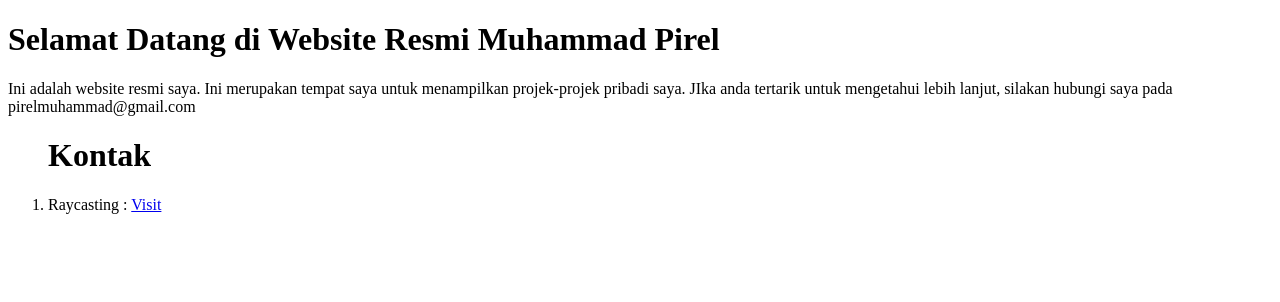
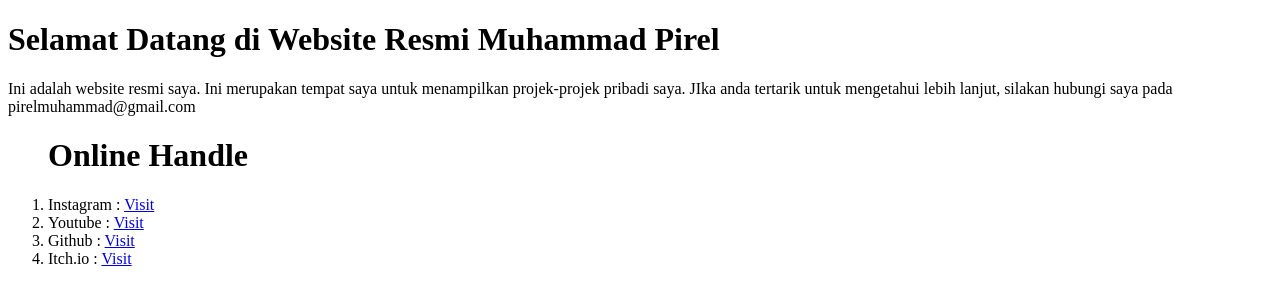
Before and after one commit to pirel624/pirel624.github.io, a plain HTML site: page index.html in a window 1280 px wide. Drawn offline with Linux system fonts and the light colour scheme.

Commit message:
Update index.html

```diff
--- a/index.html
+++ b/index.html
@@ -11,11 +11,15 @@
 	<h1>Selamat Datang di Website Resmi Muhammad Pirel</h1>
  	<p>
 		Ini adalah website resmi saya. Ini merupakan tempat saya untuk menampilkan projek-projek pribadi saya. JIka anda tertarik untuk mengetahui
-		lebih lanjut, silakan hubungi saya pada <br> pirelmuhammad@gmail.com
+		lebih lanjut, silakan hubungi saya pada pirelmuhammad@gmail.com
  	</p>
+
 	<ol>
-		<h1>Kontak</h1>
-		<li>Raycasting : <a href = "https://github.com/pirel624/pirel624.github.io/blob/b36ad91b59db62ae9e2ea012212df03d3ffed96a/RaycastingProject.html">Visit</a></li>
+		<h1>Online Handle</h1>
+		<li>Instagram : <a href = "https://www.instagram.com/pirel_muhammad/">Visit</a></li>
+		<li>Youtube : <a href = "https://youtu.be/aduWGvl47xA">Visit</a></li>
+		<li>Github : <a href = "https://github.com/pirel624">Visit</a></li>
+		<li>Itch.io : <a href = "https://youngblood-interactive.itch.io/">Visit</a></li>
 	</ol>
 
 </html>
```
